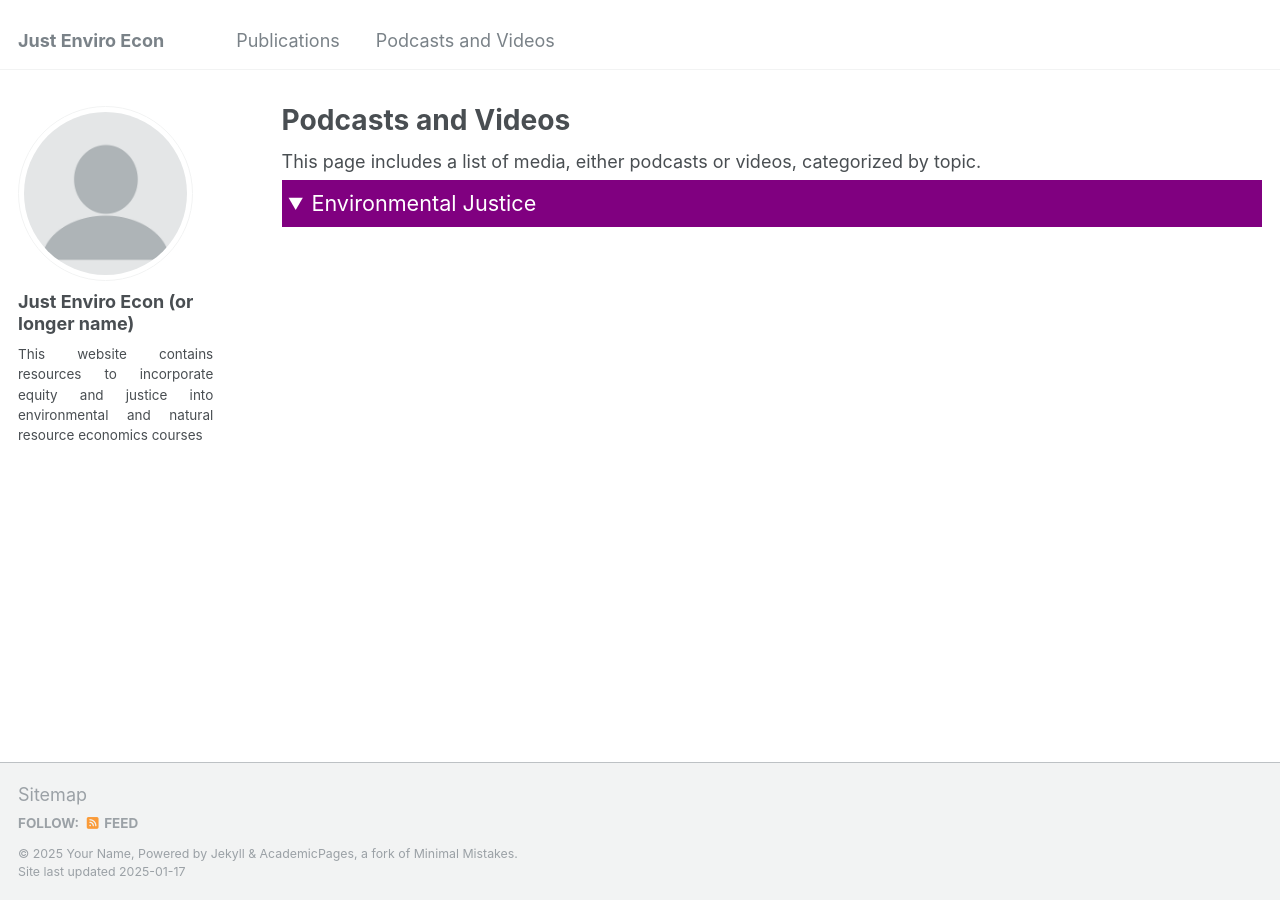
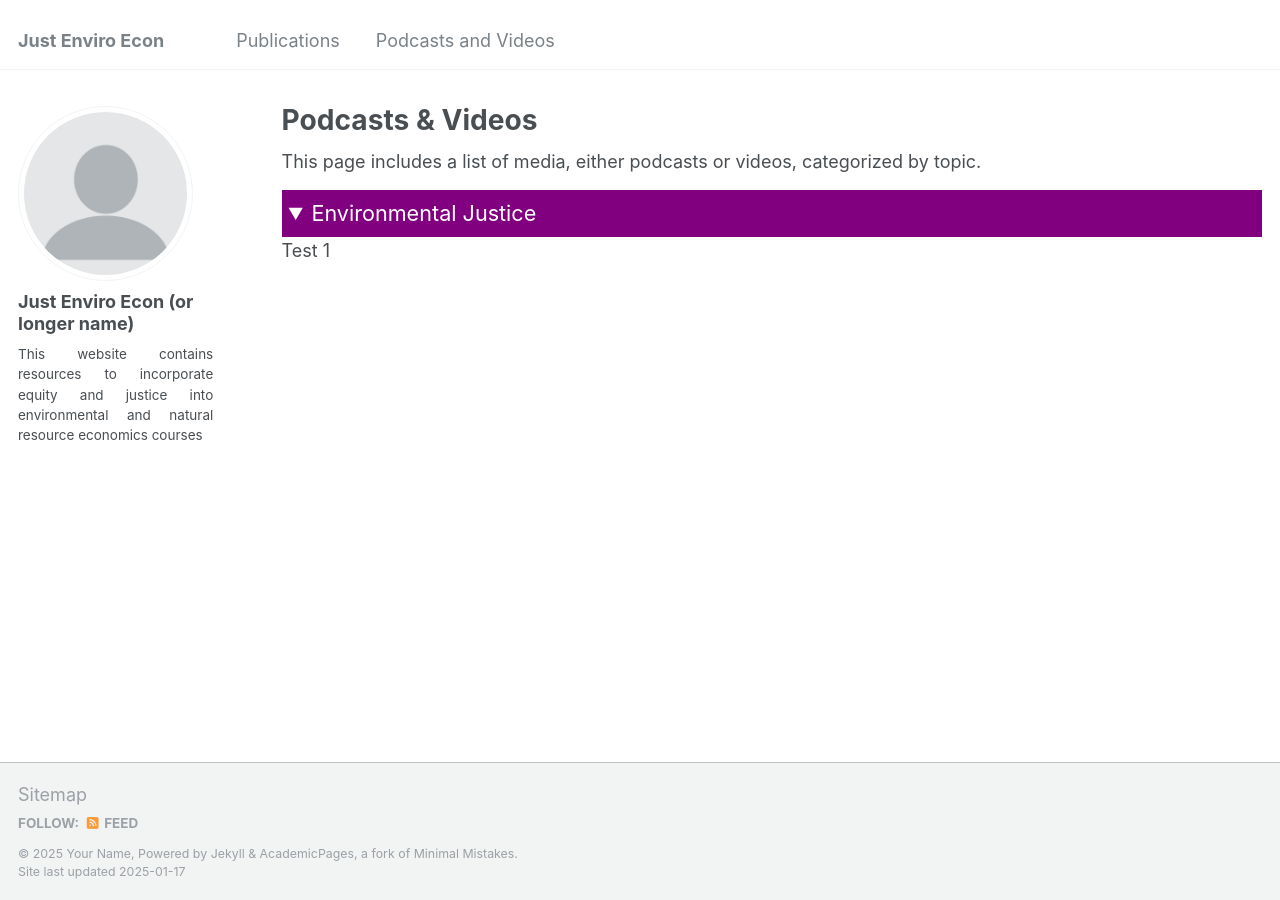
Before and after one commit to just-enviro-econ/just-enviro-econ.github.io, a Jekyll site: the page built from _pages/media.md, in a window 1280 px wide. Built offline with Jekyll 4.4.1, drawn with Linux system fonts in a browser that asks for light colours.

```diff
--- a/_config.yml
+++ b/_config.yml
@@ -5,6 +5,7 @@
 # For technical reasons, this file is *NOT* reloaded automatically when you use
 # `jekyll serve -l -H localhost`. If you change this file, please restart the
 # server process.
+# then check in `http://localhost:4000/`
 
 # Basic Site Settings
 locale                   : "en-US"
@@ -242,7 +243,7 @@ defaults:
   # _media
   - scope: # Define the scope of the settings
       path: "" # Apply these settings to the root directory (all paths)
-      type: media # Target content of type 'enre' (a collection)
+      type: media # Target content of type 'media' (a collection)
     values: # Values to be applied to the specified scope
       layout: single # Use the 'single' layout for podcast
       author_profile: true # Display the author's profile on the publication page
--- /dev/null
+++ b/_pages/media.md
@@ -0,0 +1,25 @@
+---
+layout: archive
+permalink: /media/
+title: "Podcasts & Videos"
+author_profile: true
+---
+
+
+{% include base_path %}
+
+This page includes a list of media, either podcasts or videos, categorized by topic.
+
+  <details open>
+      <summary class="id1">
+      Environmental Justice
+      </summary>
+      <p>Test 1</p>
+      {% for post in site.media reversed %}
+      <p>Test 2</p>
+        {% if post.category == 'environmental justice' %}
+          {% include archive-single-podcasts.html %}
+        {% endif %}
+      {% endfor %}
+
+  </details>
--- a/_pages/media.html
+++ b/_pages/media_old.html
@@ -12,9 +12,10 @@ This page includes a list of media, either podcasts or videos, categorized by to
 
   <details open>
       <summary class="id1">
-      Environmental Justice
+      Environmental Justice - Test old
       </summary>
       {% for post in site.media reversed %}
+      <p>Hello</p>
         {% if post.category == 'environmental justice' %}
           {% include archive-single-podcasts.html %}
         {% endif %}
```
Also changed, not shown: other parts of _pages/media_old.html (+1 -1 lines), _pages/markdown.md (+1 -0 lines), images/manifest.json (added).
